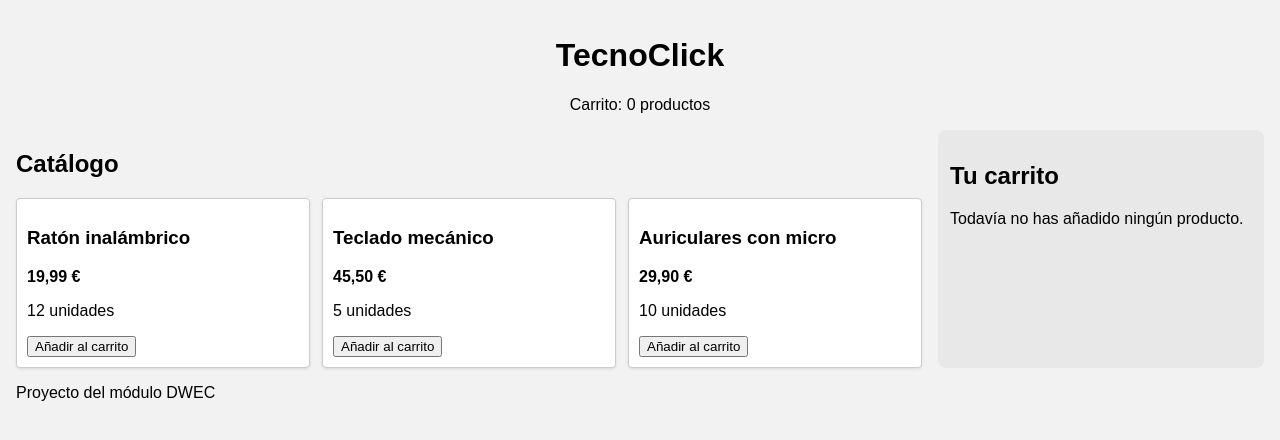
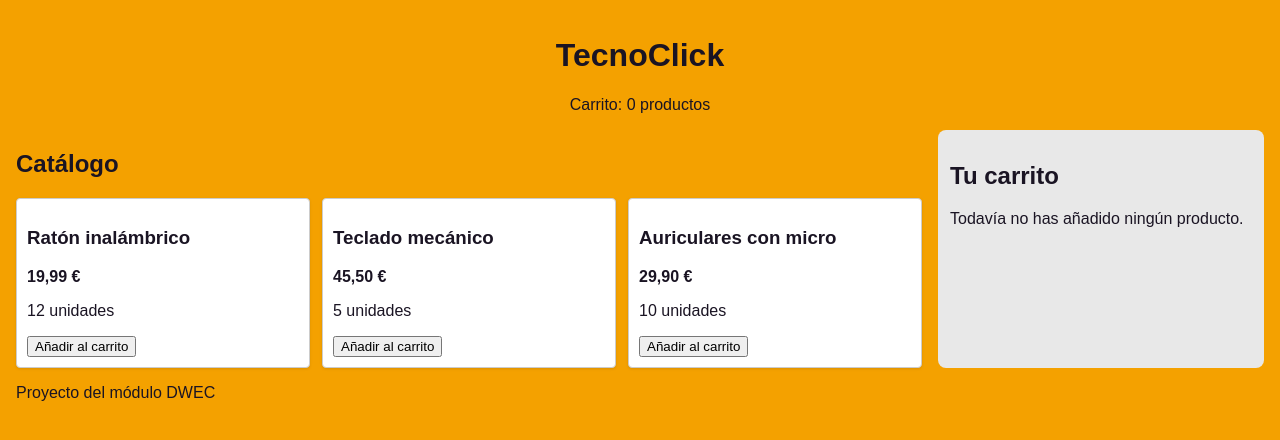
Before and after one commit to FSolaje/tienda-tecnoclick, a plain HTML site: page escaparate/index.html in a window 1280 px wide. Drawn offline with Linux system fonts and the light colour scheme.

Commit message:
body, cambiar el color del background y del texto

```diff
--- a/escaparate/estilos.css
+++ b/escaparate/estilos.css
@@ -27,7 +27,8 @@
 }
 
 body {
-    background: #f2f2f2;
+     background: var(--bg-main);
+     color: var(--color-mainText);
     font-family: sans-serif;
     margin: 0;
     padding: 16px;
```
